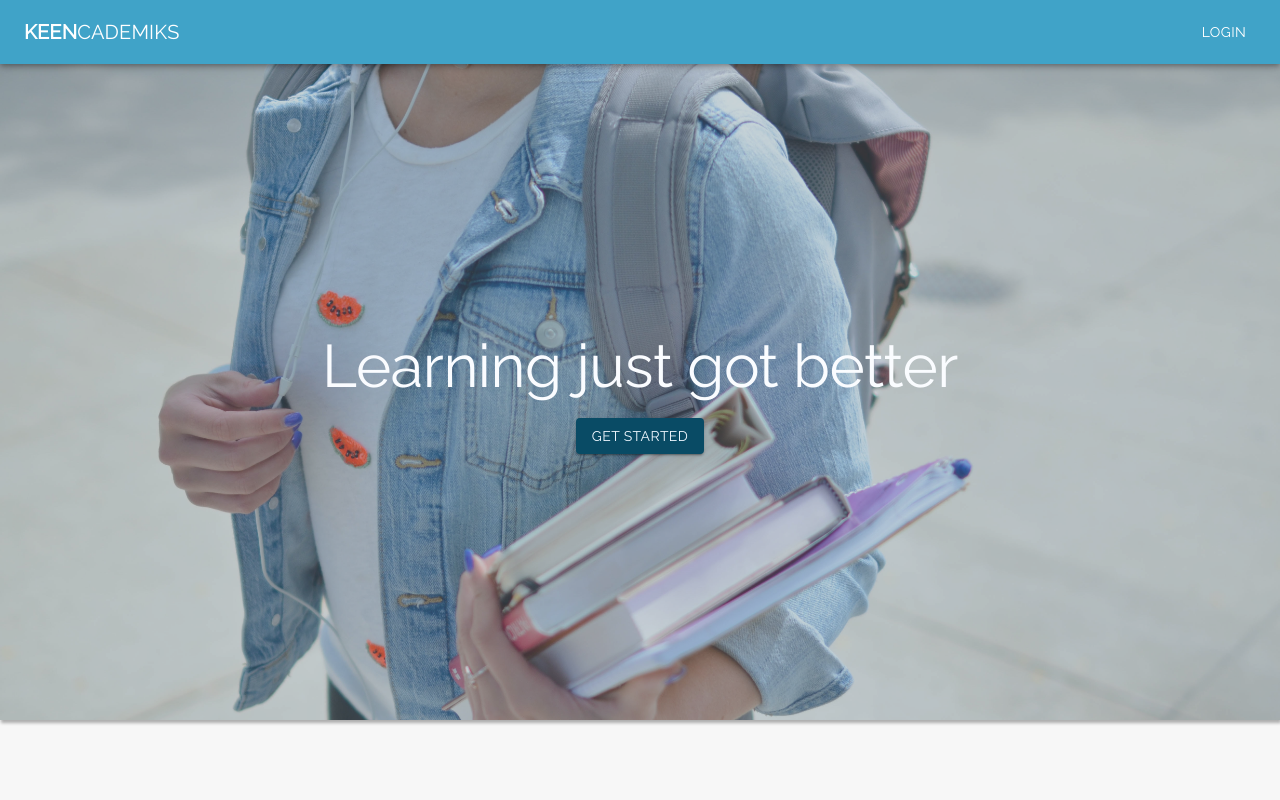
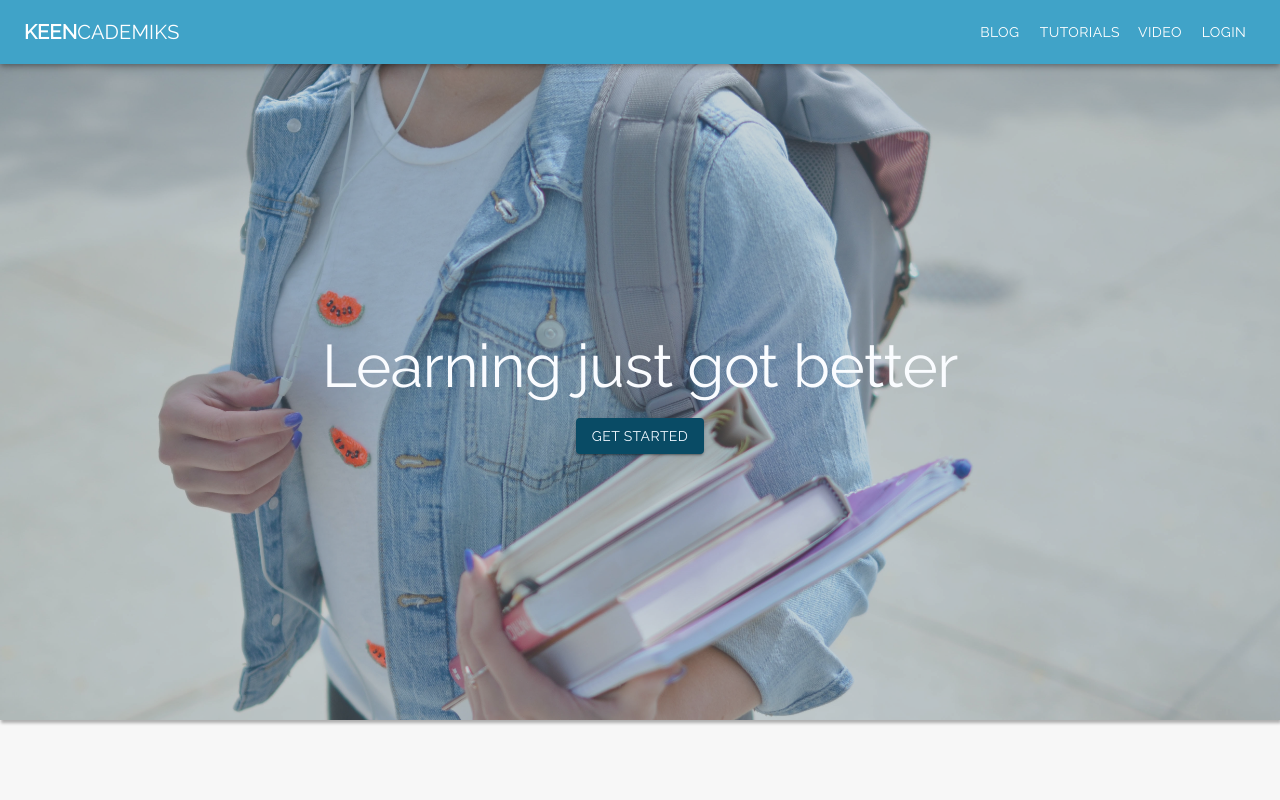
Before and after one commit to techam-group/keenclient, a React (Create React App) app: page / in a window 1280 px wide. Shown: the top 800 px of the page. Built offline with nearby package versions, Linux system fonts and the light colour scheme.

Commit message:
add links

```diff
--- a/src/components/shared/header/appBar/AppBar.jsx
+++ b/src/components/shared/header/appBar/AppBar.jsx
@@ -15,6 +15,15 @@ export default () => {
               Keen<span>cademiks</span>
             </Typography>
           </Link>
+          <Link to='/blog'>
+            <Button color="inherit">Blog</Button>
+          </Link>
+          <Link to='/tutorials'>
+            <Button color="inherit">Tutorials</Button>
+          </Link>
+          <Link to='/video'>
+            <Button color="inherit">Video</Button>
+          </Link>
           <Link to='/login'>
             <Button color="inherit">Login</Button>
           </Link>
```
